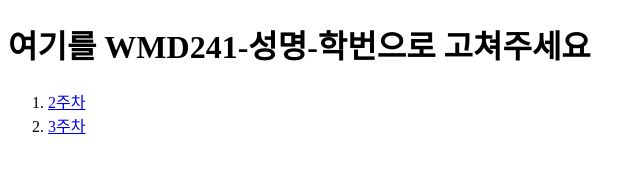
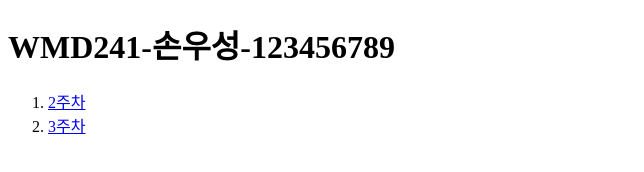
Before and after one commit to spctrm404/WMD241_123456789, a plain HTML site: page index.html in a window 1280 px wide. Shown: the whole page, without its empty margins (0-644 px from the left). Drawn offline with Linux system fonts and the light colour scheme.

Commit message:
첫페이지 수정함

```diff
--- a/index.html
+++ b/index.html
@@ -3,10 +3,10 @@
   <head>
     <meta charset="UTF-8" />
     <meta name="viewport" content="width=device-width, initial-scale=1.0" />
-    <title>여기를 WMD241-성명-학번으로 고쳐주세요</title>
+    <title>WMD241-손우성-123456789</title>
   </head>
   <body>
-    <h1>여기를 WMD241-성명-학번으로 고쳐주세요</h1>
+    <h1>WMD241-손우성-123456789</h1>
     <ol>
       <li><a href="./src/w2/index.html">2주차</a></li>
       <li><a href="./src/w3/index.html">3주차</a></li>
```
